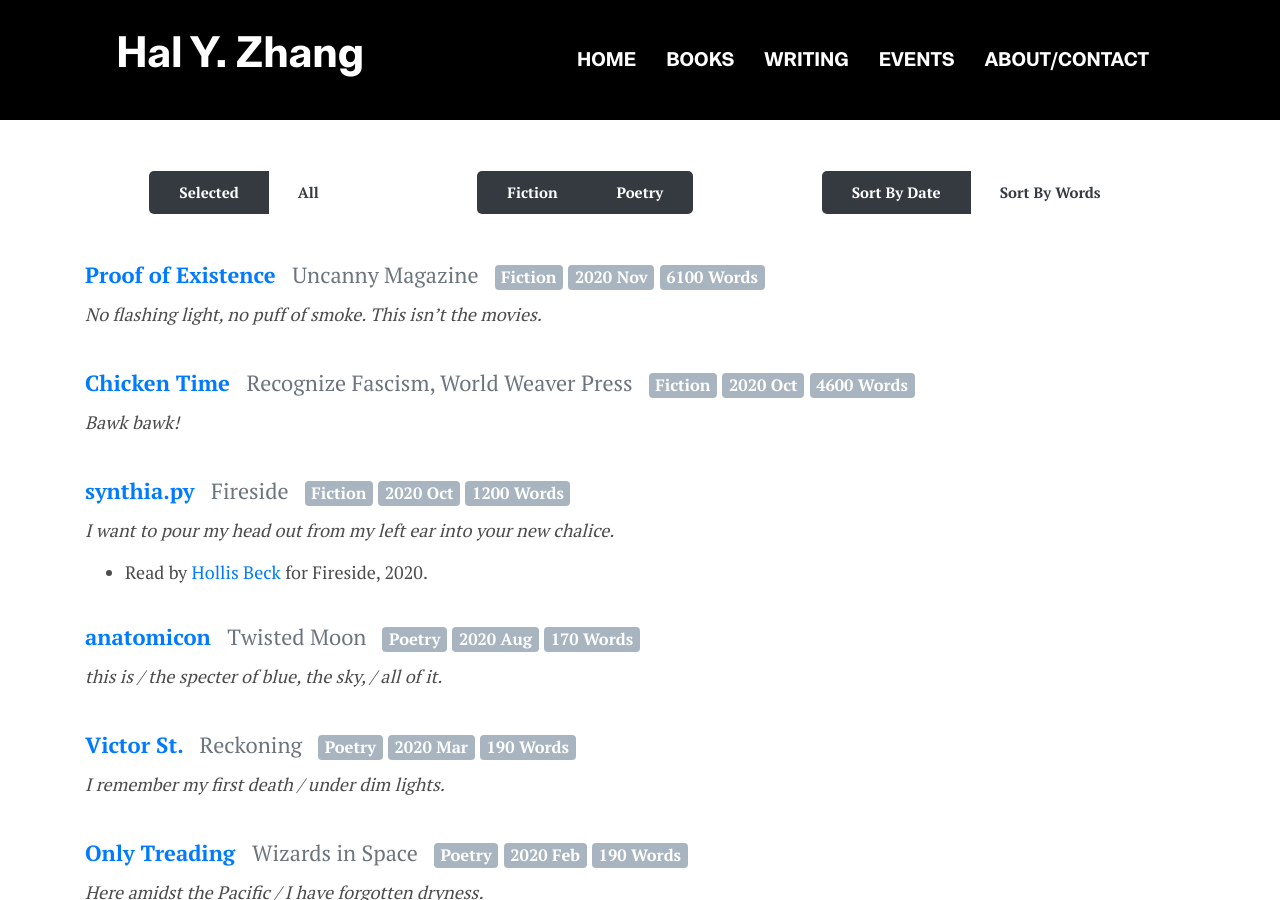
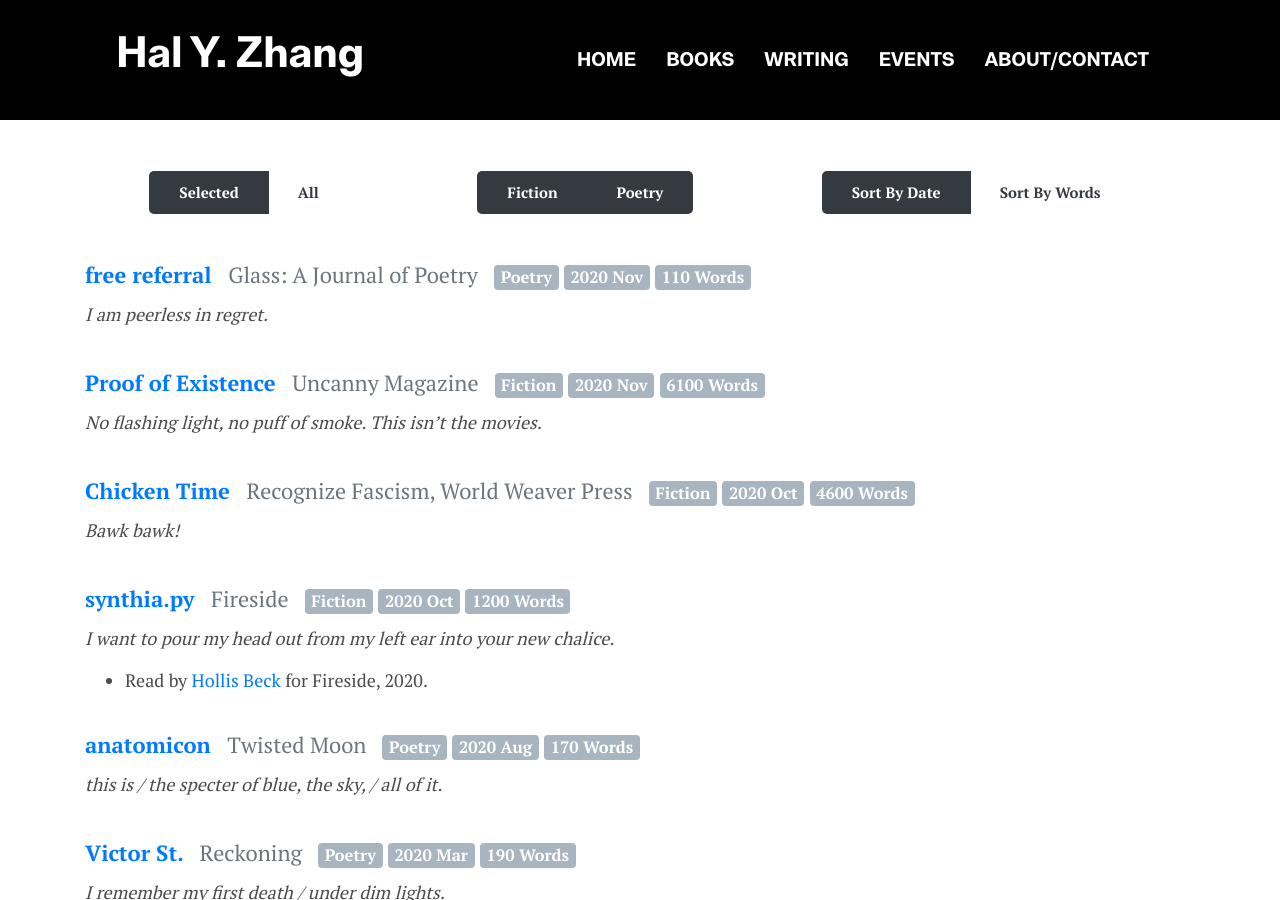
Before and after one commit to abbynicoleyee/abbynicoleyee.github.io, a Jekyll site: the page built from _pages/writing.html, in a window 1280 px wide and 900 px high, scrolled down 475 px. Built offline with Jekyll 4.4.1, drawn with Linux system fonts in a browser that asks for light colours.

Commit message:
added poem

```diff
--- a/_data/settings.yml
+++ b/_data/settings.yml
@@ -86,6 +86,15 @@ writing-items:
   name: Proof of Existence
   publisher: Uncanny Magazine
   words: 6100
+- quote: I am peerless in regret.
+  date: '2020-11-3'
+  item-types:
+  - type: poetry
+  - type: selected
+  link: http://www.glass-poetry.com/journal/2020/november/zhang-free.html
+  name: free referral
+  publisher: "Glass: A Journal of Poetry"
+  words: 110
 - quote: not because they are easy, / but because of the disease.
   date: '2020-11-01'
   item-types:
```
